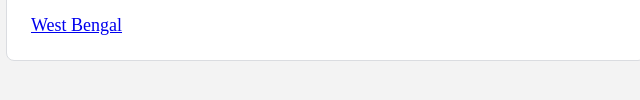
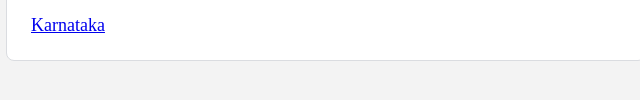
Before and after one commit to step/step-apply, a plain HTML site: page index.html in a window 1280 px wide. Shown: the part 328-428 px from the top of the page, 314-954 px from the left. Drawn offline with Linux system fonts and the light colour scheme.

Commit message:
Change index.html to check if deployment reflects automatically

```diff
--- a/index.html
+++ b/index.html
@@ -25,7 +25,7 @@
         <div class="link-direction"></div>
         <div class="statewise-link">
           <a target="_blank" href="https://docs.google.com/forms/d/e/1FAIpQLScgE63AnI8kaJQbZqCYPYY2DJyS1wcui0efQY2MvW7sU3K2Rg/closedform">
-            West Bengal
+            Karnataka
           </a>
         </div>
       </div>
```
